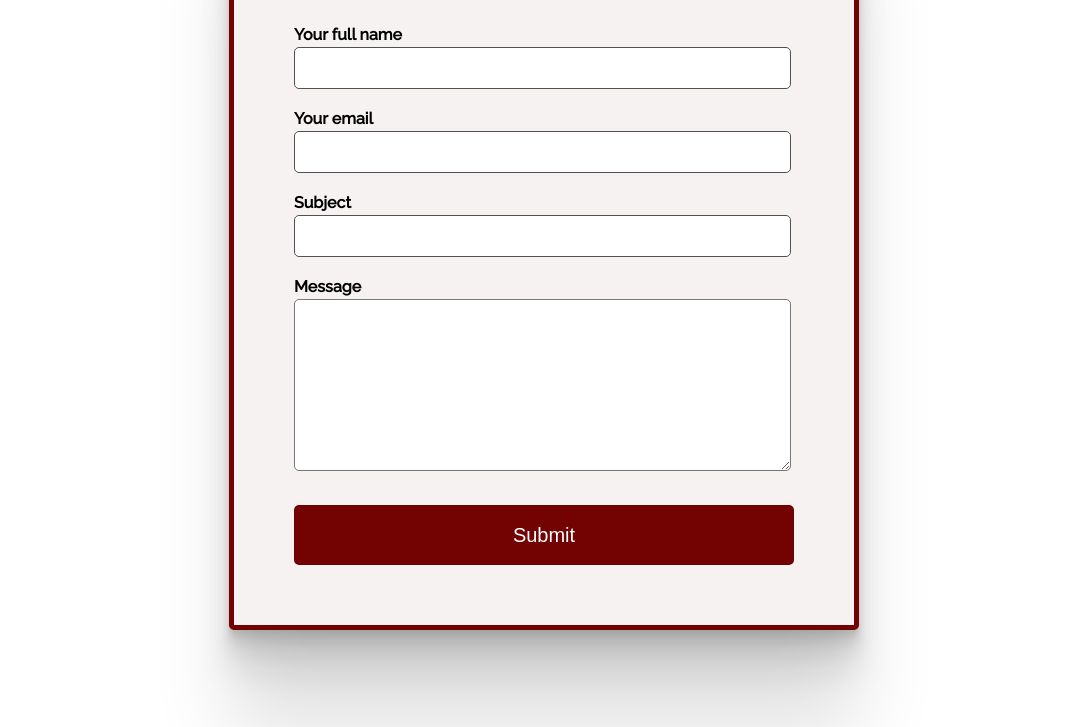
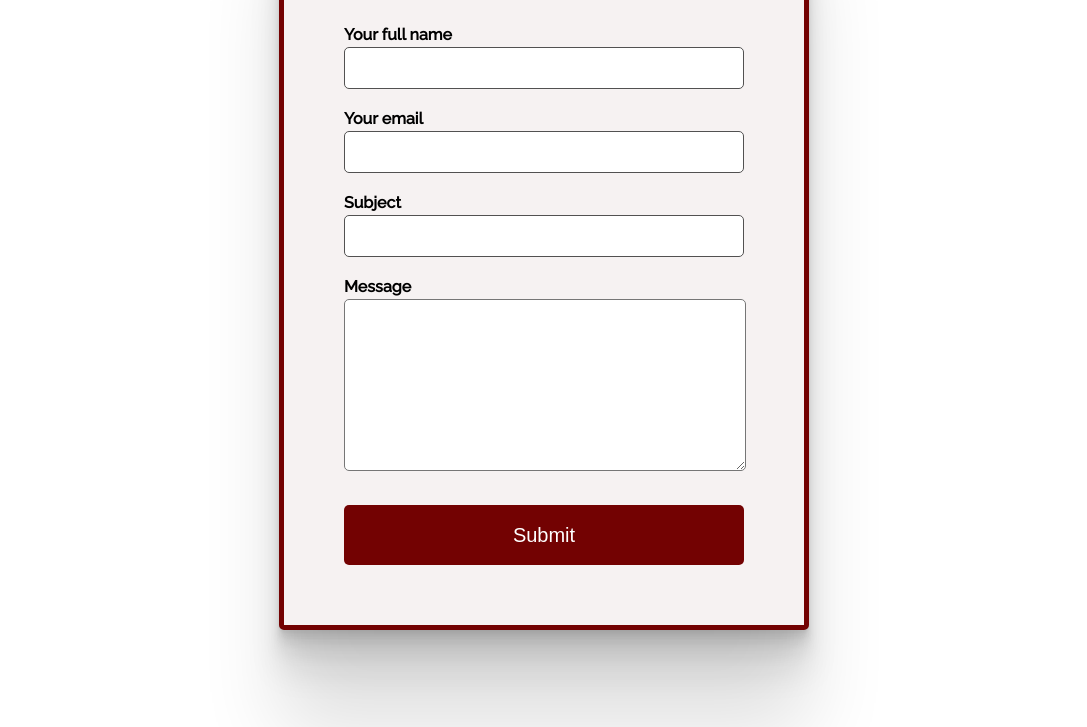
Before and after one commit to diasen/Alexander-hansen-project-exam-1, a plain HTML site: page contact.html in a window 1280 px wide. Shown: the part 494-1221 px from the top of the page, without its empty margins (96-1183 px from the left). Drawn offline with Linux system fonts and the light colour scheme; a web font is replaced by a local one.

Commit message:
minor styling

```diff
--- a/css/partials/contact.css
+++ b/css/partials/contact.css
@@ -1,7 +1,7 @@
 .form_div {
 	background-color: #f6f2f2;
 	padding: 60px;
-	width: 500px;
+	width: 400px;
 	border-radius: 5px;
 	margin: 100px auto;
 	border: 5px solid var(--main-color);
```
Also changed, not shown: blog.html (+1 -1 lines).
